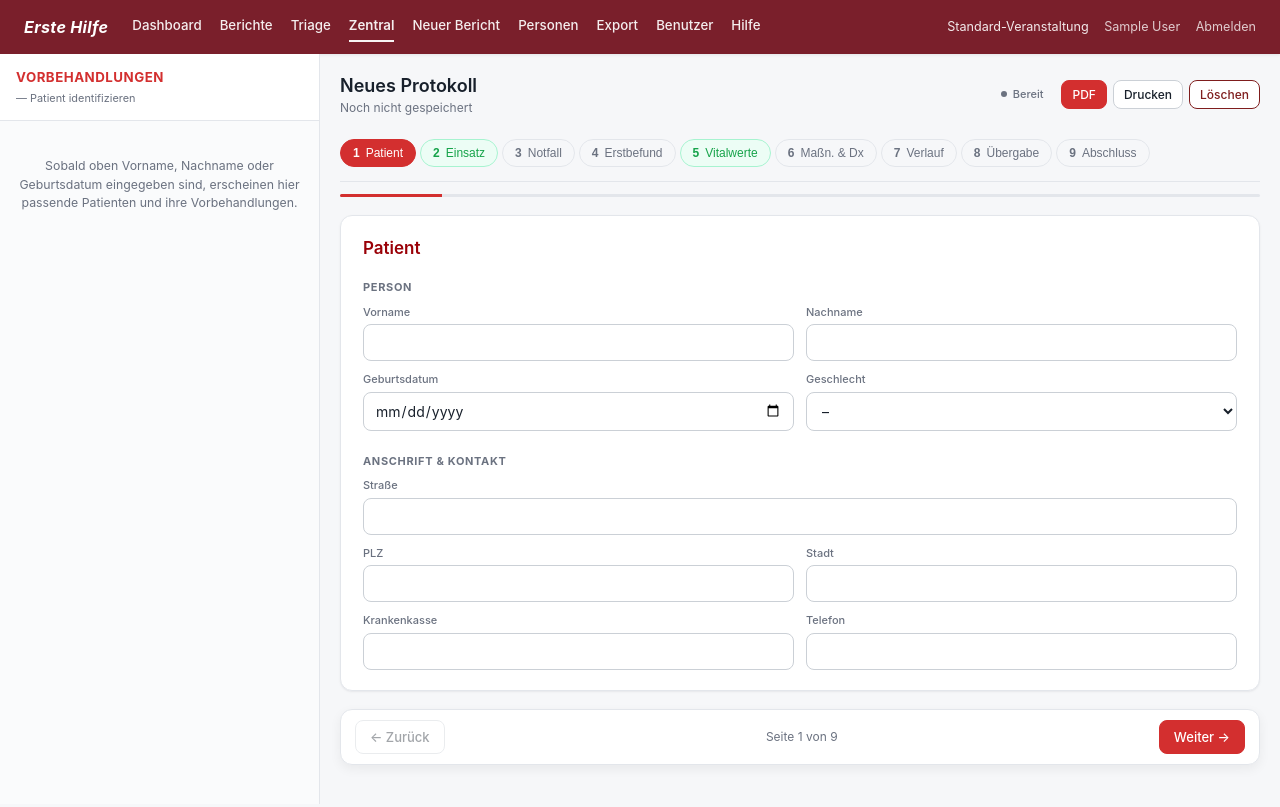
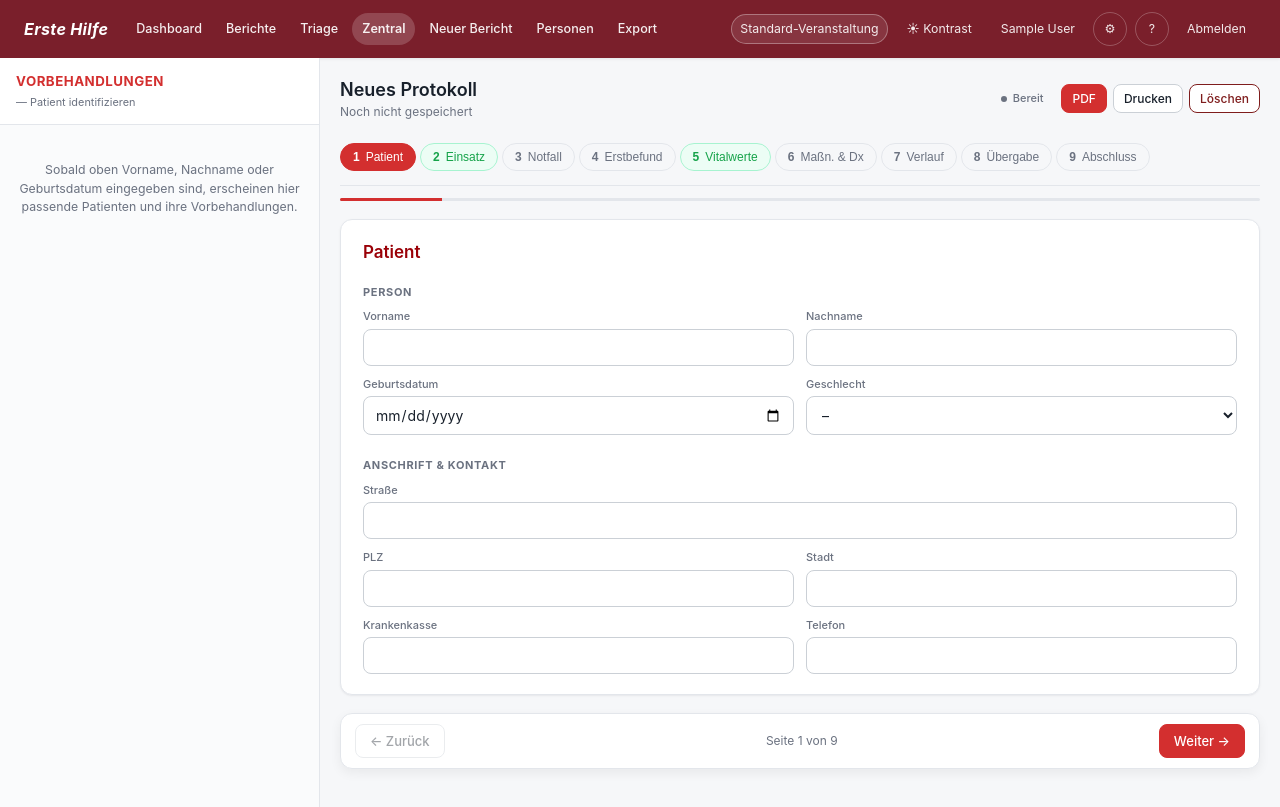
Before and after one commit to DauntlessGiantfromHugeSea/Dokumentation-dEH, a Flask app: page /central in a window 1280 px wide. Shown: the top 807 px of the page. Run offline with Flask 3, Linux system fonts and the light colour scheme; the visitor is signed in with stand-in values (Sample User, id 1); data comes from the database, SQL or seed files in the repository; data that the repository does not hold is empty.

Commit message:
Unify topbar navigation and document event settings

```diff
--- a/templates/central_index.html
+++ b/templates/central_index.html
@@ -24,6 +24,18 @@
     --shadow: 0 1px 2px rgba(15,23,42,0.04), 0 1px 3px rgba(15,23,42,0.04);
     --r: 8px;
   }
+  html[data-theme="hc"] {
+    --primary: #ff3b3b;
+    --primary-dark: #ff6b6b;
+    --primary-light: #2a0f12;
+    --border: #6b7280;
+    --border-strong: #d1d5db;
+    --bg: #050505;
+    --bg-alt: #111827;
+    --text: #ffffff;
+    --muted: #d1d5db;
+    --card: #0b0f19;
+  }
   * { box-sizing: border-box; }
   html, body {
     margin: 0; padding: 0;
@@ -504,7 +516,7 @@
 
   /* Top app-bar — visuell identisch zu base.html/.topbar */
   .app-bar {
-    display: flex; align-items: center; gap: 24px;
+    display: flex; align-items: center; gap: 18px; flex-wrap: nowrap;
     padding: 12px 24px;
     background: #7a1f2b; color: #fff;
     font-size: 14px;
@@ -513,27 +525,65 @@
   .app-bar .brand {
     font-weight: 700; font-size: 1.15rem;
     letter-spacing: 0.3px; font-style: italic;
-  }
-  .app-bar nav { display: flex; gap: 18px; flex: 1; }
+    color: #fff; text-decoration: none; white-space: nowrap;
+  }
+  .app-bar nav { display: flex; gap: 4px; flex: 1; min-width: 0; white-space: nowrap; }
   .app-bar nav a {
     color: rgba(255,255,255,0.92);
-    font-size: 0.95rem;
-    padding: 4px 0;
-    border-bottom: 2px solid transparent;
+    font-size: 0.9rem;
+    padding: 7px 10px;
+    border-radius: 999px;
     text-decoration: none;
     font-weight: 500;
   }
   .app-bar nav a:hover {
     color: #fff;
-    border-bottom-color: rgba(255,255,255,0.5);
+    background: rgba(255,255,255,0.12);
   }
   .app-bar nav a.active {
-    border-bottom-color: rgba(255,255,255,0.95);
+    background: rgba(255,255,255,0.18);
     font-weight: 600;
   }
-  .app-bar-user { font-size: 0.9rem; opacity: 0.9; }
-  .app-bar-user a { color: rgba(255,255,255,0.85); margin-left: 12px; text-decoration: none; }
-  .app-bar-user a:hover { text-decoration: underline; color: #fff; }
+  .app-bar-user { display:flex; align-items:center; gap:8px; font-size:0.88rem; white-space:nowrap; }
+  .app-bar-user a,
+  .app-bar-user button,
+  .app-bar-user select,
+  .app-bar-event {
+    color: rgba(255,255,255,0.9);
+    text-decoration: none;
+    border-radius: 999px;
+    border: 1px solid transparent;
+    background: transparent;
+    font: inherit;
+  }
+  .app-bar-user a { padding: 6px 9px; }
+  .app-bar-user a:hover,
+  .app-bar-user button:hover {
+    background: rgba(255,255,255,0.12);
+    color: #fff;
+  }
+  .app-bar-user form { margin:0; }
+  .app-bar-user select,
+  .app-bar-event {
+    max-width: 220px;
+    padding: 5px 8px;
+    border-color: rgba(255,255,255,0.32);
+    background: rgba(255,255,255,0.10);
+  }
+  .app-bar-user select option { color: #222; }
+  .app-bar-icon {
+    width: 34px;
+    height: 34px;
+    display:inline-flex;
+    align-items:center;
+    justify-content:center;
+    border-color: rgba(255,255,255,0.24) !important;
+    font-weight:700;
+  }
+  .theme-toggle {
+    padding: 6px 10px;
+    cursor:pointer;
+  }
   .app-bar-banner {
     padding: 10px 16px;
     background: #fff3cd; color: #7a5d00;
@@ -546,7 +596,7 @@
 </head>
 <body>
 <header class="app-bar">
-  <span class="brand">Erste Hilfe</span>
+  <a class="brand" href="{% if current_user.can_view_decentral %}/dashboard{% else %}/central{% endif %}">Erste Hilfe</a>
   <nav>
     {% if current_user.can_view_decentral %}
       <a href="/dashboard">Dashboard</a>
@@ -559,17 +609,60 @@
       <a href="/patients">Personen</a>
       <a href="/export">Export</a>
     {% endif %}
-    {% if current_user.is_admin %}
-      <a href="/admin/users">Benutzer</a>
-    {% endif %}
-    <a href="/docs">Hilfe</a>
   </nav>
   <span class="app-bar-user">
-    {% if current_event %}<span>{{ current_event.name }}</span>{% endif %}
+    {% if available_events|length > 1 %}
+      <form method="post" action="{{ url_for('event_switch') }}">
+        <input type="hidden" name="next" value="{{ request.full_path }}">
+        <select name="event_id" onchange="this.form.submit()" title="Veranstaltung wechseln">
+          {% for e in available_events %}
+            <option value="{{ e.id }}" {% if current_event and e.id == current_event.id %}selected{% endif %}>
+              {{ e.name }}
+            </option>
+          {% endfor %}
+        </select>
+      </form>
+    {% elif current_event %}
+      <span class="app-bar-event">{{ current_event.name }}</span>
+    {% endif %}
+    <button type="button" class="theme-toggle" id="themeToggle"
+            title="Hochkontrast umschalten">☀ Kontrast</button>
     <a href="/account/password">{{ current_user_label }}</a>
+    {% if current_user.is_admin %}
+      <a class="app-bar-icon" href="/admin/users" title="Einstellungen" aria-label="Einstellungen">⚙</a>
+    {% endif %}
+    <a class="app-bar-icon" href="/docs" title="Hilfe" aria-label="Hilfe">?</a>
     <a href="/logout">Abmelden</a>
   </span>
 </header>
+<script>
+(function () {
+  try {
+    if (localStorage.getItem('theme') === 'hc') {
+      document.documentElement.setAttribute('data-theme', 'hc');
+    }
+  } catch (_) {}
+  var btn = document.getElementById('themeToggle');
+  if (!btn) return;
+  function refresh() {
+    btn.textContent = document.documentElement.getAttribute('data-theme') === 'hc'
+      ? '☾ Standard'
+      : '☀ Kontrast';
+  }
+  refresh();
+  btn.addEventListener('click', function () {
+    var hc = document.documentElement.getAttribute('data-theme') === 'hc';
+    if (hc) {
+      document.documentElement.removeAttribute('data-theme');
+      try { localStorage.setItem('theme', 'default'); } catch (_) {}
+    } else {
+      document.documentElement.setAttribute('data-theme', 'hc');
+      try { localStorage.setItem('theme', 'hc'); } catch (_) {}
+    }
+    refresh();
+  });
+})();
+</script>
 <div class="layout">
 
   <aside class="vh-sidebar" id="vh-sidebar">
--- a/templates/docs_user.html
+++ b/templates/docs_user.html
@@ -31,6 +31,9 @@
 <div class="card">
   <div class="card-header">2. Dashboard &amp; Berichte-Übersicht</div>
   <ul class="docs-list">
+    <li>Wenn du für mehrere Veranstaltungen freigeschaltet bist, wechselst du
+      oben rechts in der Topbar die aktive Veranstaltung. Dashboard, Triage,
+      Berichte und Akten zeigen dann genau diese Veranstaltung.</li>
     <li><strong>Dashboard</strong> (Startseite) zeigt Tageszahlen und Schnellzugriff.</li>
     <li><strong>Berichte</strong> ist die zentrale Liste aller Einträge —
       dezentral (dEH, blau) und zentral (zEH, rot) gemischt, sortiert nach
@@ -38,6 +41,8 @@
     <li>Filter: Name, Stammnummer, Datumsbereich, Typ.</li>
     <li>Klick auf <strong>Öffnen</strong> bringt dich auf die Detailseite des Berichts
       (egal welcher Typ).</li>
+    <li>Neue Berichte kannst du nur anlegen, wenn ein Admin dir für die aktive
+      Veranstaltung die Berechtigung <strong>neu anlegen</strong> gegeben hat.</li>
   </ul>
 </div>
 
```
Also changed, not shown: static/style.css (+35 -16 lines), templates/admin_users.html (+5 -3 lines), templates/base.html (+9 -5 lines), templates/docs_admin.html (+30 -7 lines).
